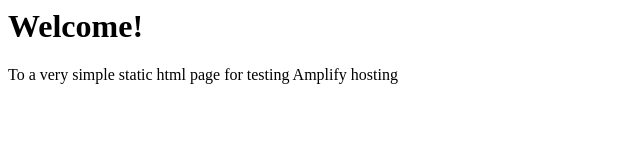
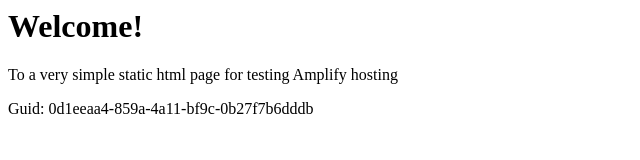
Before and after one commit to aws-aemilia-sfo/Github-PR-Commit-Integration-Test-DoNotTouch-v1-preprod-us-west-1, a website: page src/index.html in a window 1280 px wide. Shown: the whole page, without its empty margins (0-640 px from the left). Drawn offline with Linux system fonts and the light colour scheme.

Commit message:
commit from integ tests

```diff
--- a/src/index.html
+++ b/src/index.html
@@ -1,3 +1,5 @@
+
+
 <html lang="en">
 
 <head>
@@ -10,6 +12,6 @@
 <body>
     <h1>Welcome!</h1>
     <p>To a very simple static html page for testing Amplify hosting</p>
-</body>
+    <p>Guid: 0d1eeaa4-859a-4a11-bf9c-0b27f7b6dddb</p></body>
 
 </html>
```
